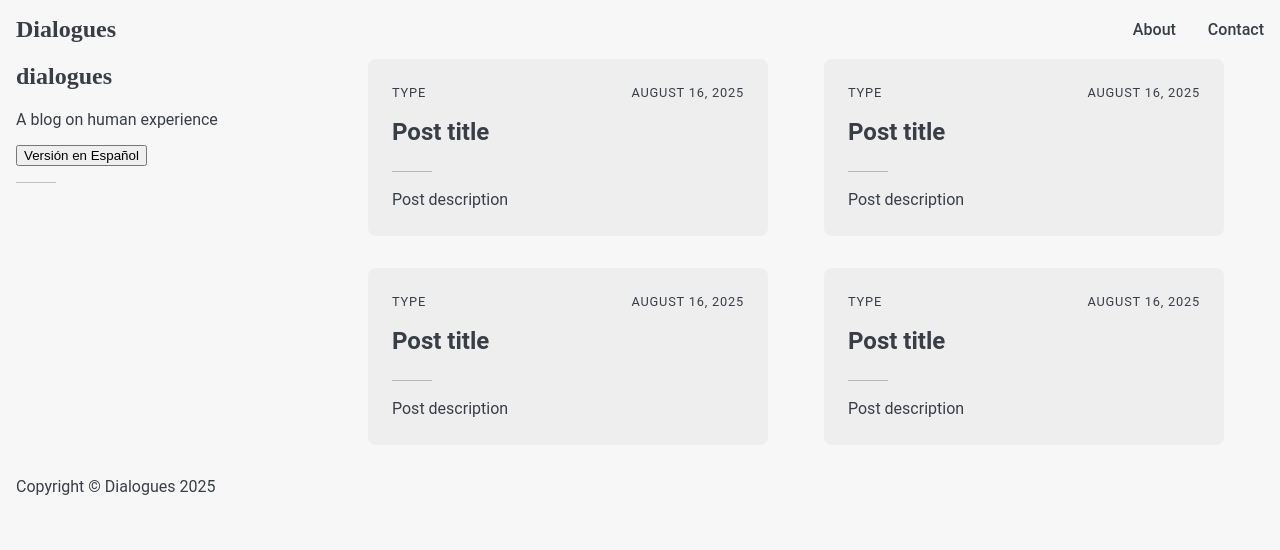
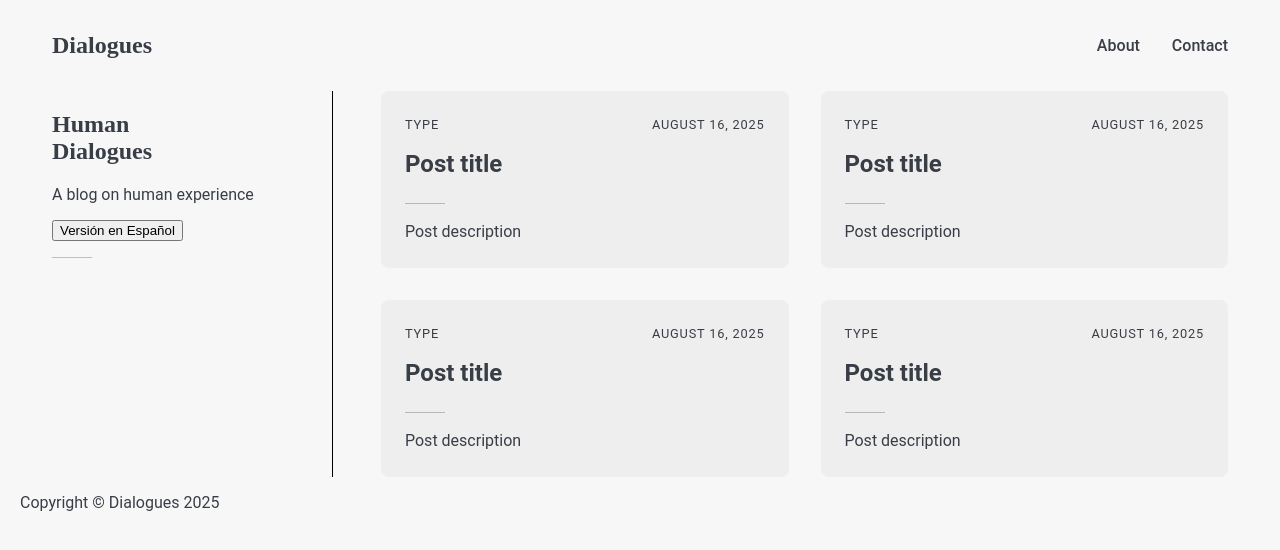
Before and after one commit to laotzee/dialogues, a Flask app: page / in a window 1280 px wide. Shown: the top 550 px of the page. Run offline with Flask 3, Linux system fonts and the light colour scheme; data that the repository does not hold is empty; some libraries are stand-ins or nearby versions; some web fonts are replaced.

Commit message:
Adjust website alignment

```diff
--- a/app/static/css/style.css
+++ b/app/static/css/style.css
@@ -14,6 +14,9 @@
     --z-overlay: 1000;
     --z-header: 1001;
     --z-toggle: 1002;
+
+    --screen-edge: 2rem;
+    --max-width: 1400px;
 }
 
 body {
@@ -21,7 +24,7 @@ body {
     color: var(--clr-text);
     margin: 0;
     font-family: var(--font-body);
-    padding: 1rem;
+    padding-inline: 1.25rem;
 }
 
 
@@ -31,6 +34,7 @@ header {
     align-items: center;
     position: relative;
     z-index: var(--z-header);
+    padding-block: 2rem;
 }
 
 .logo {
@@ -126,7 +130,6 @@ header {
     display: grid;
     grid-template-columns: 1fr; /* Mobile: Single column */
     gap: 2rem;
-    padding: 1rem;
 }
 
 .card {
@@ -171,19 +174,36 @@ header {
 }
 
 /* Desktop */
-@media (min-width: 600px) {
+@media (min-width: 800px) {
+
+    .container {
+        max-width: var(--max-width);
+        margin-inline: auto;
+        padding-inline: var(--screen-edge);
+}
+
 
     .main-layout {
         display: flex;
-        width: 100%;
+        overflow:hidden;
+        max-width: 1400px;
+        margin-inline: auto;
+        padding-inline: 2rem;
+        gap: 3rem;
     }
 
     .sidebar {
-        width: 25%;
+        width: 280px;
+        flex-shrink:0;
+        overflow-y: auto;
+        border-right: 1px solid black;
     }
 
     .main-content {
-        width: 75%;
+        flex:1;
+        min-width:0;
+        overflow-y:auto;
+
     }
 
     .nav-toggle { display: none; }
@@ -217,9 +237,11 @@ header {
     }
 
     .blog-container {
-        grid-template-columns: repeat(auto-fit, 400px);
-
+        grid-template-columns: repeat(2, 1fr);
         justify-content: space-evenly;
     }
 
+    .card{
+    }
+
 }
--- a/app/templates/content.html
+++ b/app/templates/content.html
@@ -2,11 +2,11 @@
 
 {% block content %}
 <div class="main-layout">
-    <aside class=sidebar>
+    <aside class="sidebar">
         {% block aside %}
             {% endblock %}
     </aside>
-    <main class=main-content>
+    <main class="main-content">
         {% block main %}
             {% endblock %}
     </main>
--- a/app/templates/index.html
+++ b/app/templates/index.html
@@ -5,7 +5,8 @@
 {% endblock %}
 
 {% block aside %}
-    <h1 class="logo" >dialogues</h1>
+    <h1 class="logo" >Human<br>Dialogues</h1>
+
     <p>A blog on human experience</p>
     <button onclick="redirectToSpa()">
         Versión en Español
--- a/app/templates/partials/header.html
+++ b/app/templates/partials/header.html
@@ -1,4 +1,4 @@
-<header>
+<header class="container">
     <a class="logo" href="{{url_for('blueprint.get_all_posts')}}">Dialogues</a>
 
     <button class="nav-toggle" aria-expanded="false" aria-controls="primary-navigation">
```
